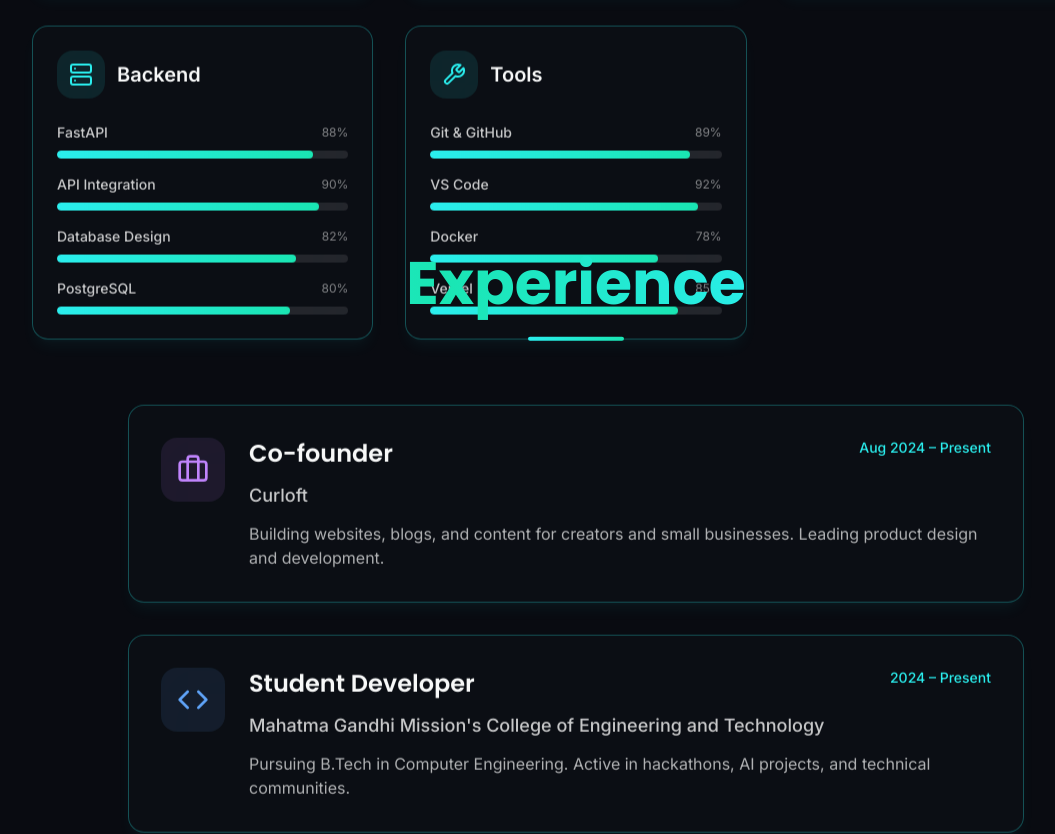
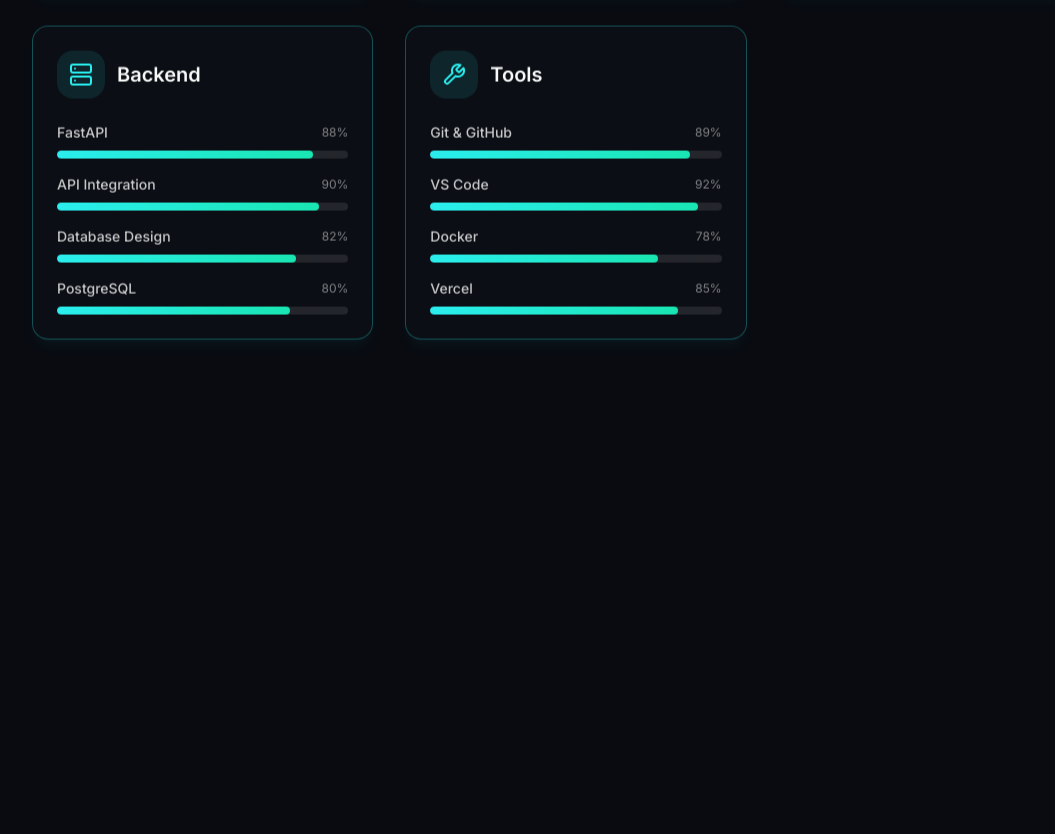
Before and after one commit to Ashveth/ashveth-resume, a React (Vite) app: page / in a window 1280 px wide. Shown: the part 2480-3314 px from the top of the page, without its empty margins (64-1119 px from the left). Built offline with nearby package versions, Linux system fonts and the light colour scheme; the HTML template or start-up script is replaced by a standard one.

Commit message:
Fix overlapping sections by removing parallax
Removed ParallaxSection wrappers from Experience and Startup sections in `src/pages/Index.tsx`. Increased vertical padding for the Startup section in `src/components/StartupSection.tsx` to `py-32` to ensure proper spacing and prevent visual overlap.

```diff
--- a/src/components/StartupSection.tsx
+++ b/src/components/StartupSection.tsx
@@ -24,7 +24,7 @@ const StartupSection = () => {
   }, []);
 
   return (
-    <section id="startup" ref={sectionRef} className="py-20 relative overflow-hidden">
+    <section id="startup" ref={sectionRef} className="py-32 relative overflow-hidden">
       <div className="container mx-auto px-4 lg:px-8 max-w-6xl">
         <div className="max-w-5xl mx-auto">
           <div className="section-reveal glass-card p-6 md:p-10 lg:p-12 relative overflow-hidden group">
--- a/src/pages/Index.tsx
+++ b/src/pages/Index.tsx
@@ -81,7 +81,6 @@ const Index = () => {
             </motion.div>
           </ParallaxSection>
 
-          <ParallaxSection speed={0.3}>
           <motion.div
             initial={{ opacity: 0, x: -50 }}
             whileInView={{ opacity: 1, x: 0 }}
@@ -90,7 +89,6 @@ const Index = () => {
           >
             <ExperienceSection />
           </motion.div>
-          </ParallaxSection>
 
           <ParallaxSection speed={0.15}>
             <motion.div
@@ -114,7 +112,6 @@ const Index = () => {
             </motion.div>
           </ParallaxSection>
 
-          <ParallaxSection speed={0.25}>
           <motion.div
             initial={{ opacity: 0, x: 50 }}
             whileInView={{ opacity: 1, x: 0 }}
@@ -123,7 +120,6 @@ const Index = () => {
           >
             <StartupSection />
           </motion.div>
-          </ParallaxSection>
 
           <ParallaxSection speed={0.25}>
             <motion.div
```
Lines whose indentation alone changed are shown as unchanged.
